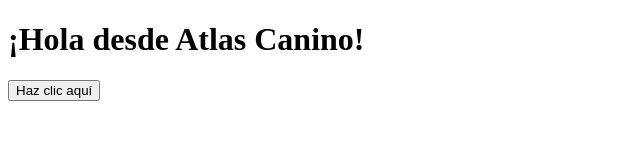
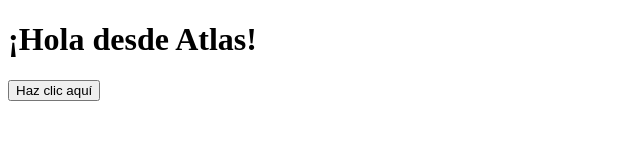
Before and after one commit to YaelPerez/APP-Atlas-Canino, an Electron app: page index.html in a window 800 px wide. Shown: the whole page, without its empty margins (0-640 px from the left). Drawn offline with Linux system fonts and the light colour scheme.

Commit message:
Se actualiza updater

```diff
--- a/index.html
+++ b/index.html
@@ -6,7 +6,7 @@
     <title>Atlas Canino</title>
 </head>
 <body>
-    <h1>¡Hola desde Atlas Canino!</h1>
+    <h1>¡Hola desde Atlas!</h1>
     <button onclick="alert('¡Hola!')">Haz clic aquí</button>
 </body>
 </html>
--- a/main.js
+++ b/main.js
@@ -21,9 +21,9 @@
 app.whenReady().then(() => {
     createWindow();
 
-    if (!isDev) {
+    //if (!isDev) {
         autoUpdater.checkForUpdatesAndNotify();
-    }
+    //}
 });
 
 // Manejo de eventos del autoUpdater
--- a/package.json
+++ b/package.json
@@ -1,6 +1,6 @@
 {
   "name": "Atlas-Canino",
-  "version": "1.0.1",
+  "version": "1.0.2",
   "main": "main.js",
   "scripts": {
     "start": "electron .",
```
